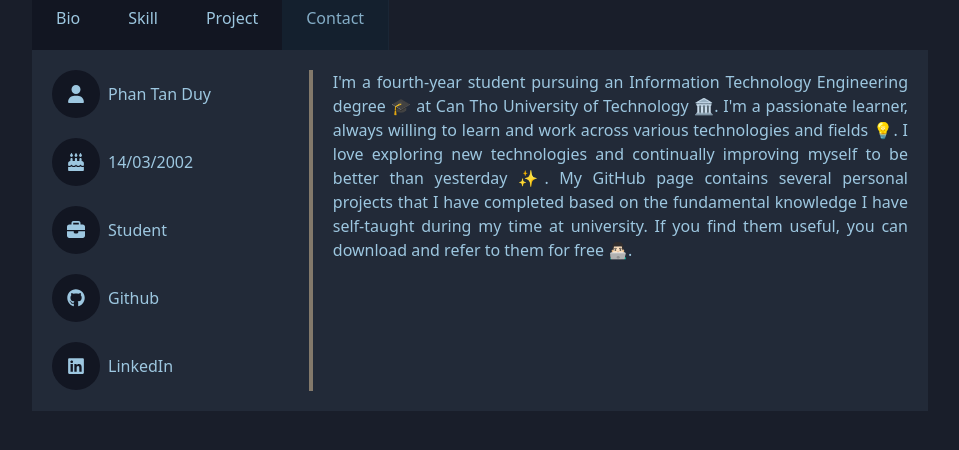
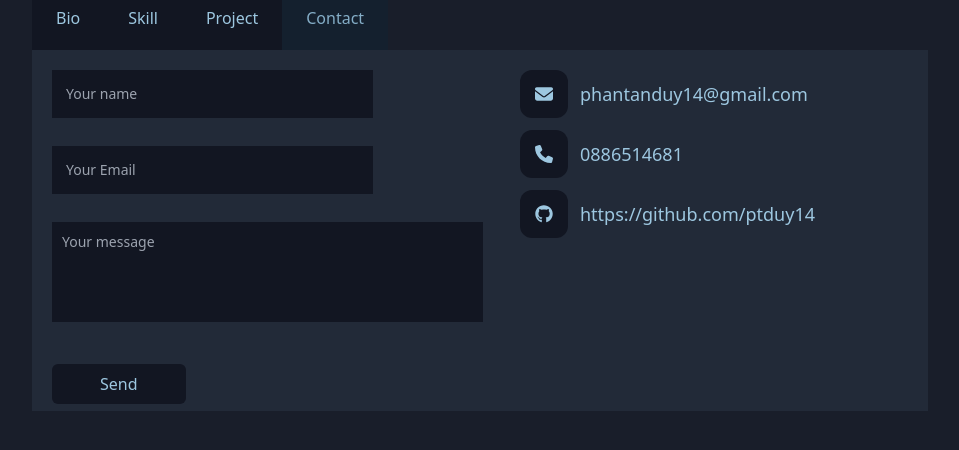
Before and after one commit to ptduy14/portfolio, a React (Create React App) app: page / in a window 1280 px wide. Both pictures are taken after a click on the item "Contact". Shown: the part 374-824 px from the top of the page, without its empty margins (160-1119 px from the left). Built offline with nearby package versions, Linux system fonts and the light colour scheme.

Commit message:
feat: complete contact content

```diff
--- a/src/components/Content/Navbar/index.jsx
+++ b/src/components/Content/Navbar/index.jsx
@@ -18,7 +18,7 @@ export default function Navbar({ navbarContainerRef, positionActiveLine, handleS
         className={`block absolute transition-all duration-500 ease h-full bottom-0 bg-[#1F4962] opacity-20`}
         style={{
           left: `${positionActiveLine.left}px`,
-          width: `${positionActiveLine.width + 1}px`,
+          width: `${positionActiveLine.width}px`,
         }}
       ></div>
     </ul>
--- /dev/null
+++ b/src/components/Content/SubContent/Contact.jsx
@@ -0,0 +1,117 @@
+import { useState } from "react";
+import isEmty from "../../../utils/isEmty";
+import EmailIcon from "../../Icons/EmailIcon";
+import Icon from "../../Icons";
+import PhoneIcon from "../../Icons/PhoneIcon";
+import GithubIcon from "../../Icons/GithubIcon";
+
+export default function Contact() {
+  const [input, setInput] = useState({
+    name: "",
+    email: "",
+    message: "",
+  });
+  const [error, setError] = useState({
+    name: false,
+    email: false,
+    message: false,
+  });
+
+  const handleSubmit = (e) => {
+    e.preventDefault();
+    if (input.name === "" || input.email === "" || input.message === "") {
+      setError({
+        name: isEmty(input.name),
+        email: isEmty(input.email),
+        message: isEmty(input.message),
+      });
+
+      return;
+    }
+
+    setInput({ name: "", email: "", message: "" });
+  };
+
+  return (
+    <div className="flex">
+      <div className="w-1/2">
+        <form onSubmit={handleSubmit} className="space-y-1">
+          <div>
+            <input
+              type="text"
+              placeholder="Your name"
+              className={`w-3/4 p-3 border-solid border-transparent border-2 outline-none text-sm bg-[#121622] ${
+                error.email && "border-[#9d0808] border-[0.0625rem]"
+              }`}
+              value={input.name}
+              onChange={(e) =>
+                setInput((prev) => ({ ...prev, name: e.target.value.trim() }))
+              }
+            />
+            <br />
+            <span className="text-text-color-error text-sm inline-block h-3.5">
+              {error.name && "This feild cannot empty"}
+            </span>
+          </div>
+          <div>
+            <input
+              type="text"
+              placeholder="Your Email"
+              className={`w-3/4 p-3 border-solid border-transparent border-2 outline-none text-sm bg-[#121622] ${
+                error.email && "border-[#9d0808] border-[0.0625rem]"
+              }`}
+              value={input.email}
+              onChange={(e) =>
+                setInput((prev) => ({ ...prev, email: e.target.value.trim() }))
+              }
+            />
+            <br />
+            <span className="text-text-color-error text-sm inline-block h-3.5">
+              {error.email && "This feild cannot empty"}
+            </span>
+          </div>
+          <div>
+            <textarea
+              className={`resize-none text-sm bg-[#121622] p-2.5 outline-none ${
+                error.message || "mb-2"
+              }`}
+              cols="49"
+              rows="4"
+              placeholder="Your message"
+              value={input.message}
+              onChange={(e) =>
+                setInput((prev) => ({
+                  ...prev,
+                  message: e.target.value.trim(),
+                }))
+              }
+            ></textarea>
+            <span className="text-text-color-error text-sm inline-block h-3.5">
+              {error.message && "This feild cannot empty"}
+            </span>
+          </div>
+          <button
+            type="submit"
+            className="bg-tertiary-color px-12 py-2 rounded-md hover:bg-[#2d3f6a] hover:text-[#d6d3cd] transition-all duration-700"
+          >
+            Send
+          </button>
+        </form>
+      </div>
+      <div className="w-1/2 pl-10 space-y-3">
+      <div className="flex items-center text-lg gap-x-3">
+        <Icon iconType={EmailIcon} roundedType="xl"/>
+        <p>phantanduy14@gmail.com</p>
+      </div>
+      <div className="flex items-center text-lg gap-x-3">
+        <Icon iconType={PhoneIcon} roundedType="xl"/>
+        <p>0886514681</p>
+      </div>
+      <div className="flex items-center text-lg gap-x-3">
+        <Icon iconType={GithubIcon} roundedType="xl"/>
+        <p>https://github.com/ptduy14 </p>
+      </div>
+      </div>
+    </div>
+  );
+}
--- a/src/components/Content/index.jsx
+++ b/src/components/Content/index.jsx
@@ -3,6 +3,7 @@ import Navbar from "./Navbar";
 import Bio from "./SubContent/Bio";
 import Skill from "./SubContent/Skill";
 import Project from "./SubContent/Project";
+import Contact from "./SubContent/Contact";
 
 export default function Content() {
   const [positionActiveLine, setPositionActiveLine] = useState({
@@ -34,17 +35,22 @@ export default function Content() {
   const handleRenderCurrentContent = () => {
     switch (currentContent) {
       case "Skill":
-        return <Skill />
+        return <Skill />;
         break;
 
       case "Project":
-        return <Project />
+        return <Project />;
         break;
+
+      case "Contact":
+        return <Contact />;
+        break;
+
       default:
-        return <Bio />
+        return <Bio />;
         break;
     }
-  }
+  };
 
   return (
     <div className="mt-12">
--- /dev/null
+++ b/src/components/Icons/EmailIcon.jsx
@@ -0,0 +1,15 @@
+export default function EmailIcon() {
+  return (
+    <svg
+      width={18}
+      height={18}
+      xmlns="http://www.w3.org/2000/svg"
+      viewBox="0 0 512 512"
+    >
+      <path
+        fill="var(--text-color)"
+        d="M48 64C21.5 64 0 85.5 0 112c0 15.1 7.1 29.3 19.2 38.4L236.8 313.6c11.4 8.5 27 8.5 38.4 0L492.8 150.4c12.1-9.1 19.2-23.3 19.2-38.4c0-26.5-21.5-48-48-48L48 64zM0 176L0 384c0 35.3 28.7 64 64 64l384 0c35.3 0 64-28.7 64-64l0-208L294.4 339.2c-22.8 17.1-54 17.1-76.8 0L0 176z"
+      />
+    </svg>
+  );
+}
--- /dev/null
+++ b/src/components/Icons/PhoneIcon.jsx
@@ -0,0 +1,15 @@
+export default function PhoneIcon() {
+  return (
+    <svg
+      xmlns="http://www.w3.org/2000/svg"
+      viewBox="0 0 512 512"
+      width={18}
+      height={18}
+    >
+      <path
+        fill="var(--text-color)"
+        d="M164.9 24.6c-7.7-18.6-28-28.5-47.4-23.2l-88 24C12.1 30.2 0 46 0 64C0 311.4 200.6 512 448 512c18 0 33.8-12.1 38.6-29.5l24-88c5.3-19.4-4.6-39.7-23.2-47.4l-96-40c-16.3-6.8-35.2-2.1-46.3 11.6L304.7 368C234.3 334.7 177.3 277.7 144 207.3L193.3 167c13.7-11.2 18.4-30 11.6-46.3l-40-96z"
+      />
+    </svg>
+  );
+}
--- a/src/components/Icons/index.jsx
+++ b/src/components/Icons/index.jsx
@@ -1,6 +1,6 @@
-export default function Icon({ iconType: IconType }) {
+export default function Icon({ iconType: IconType, roundedType = "full" }) {
   return (
-    <div className="w-12 h-12 flex items-center justify-center rounded-full bg-tertiary-color">
+    <div className={`w-12 h-12 flex items-center justify-center rounded-${roundedType} bg-tertiary-color`}>
       <IconType />
     </div>
   );
--- a/src/index.css
+++ b/src/index.css
@@ -10,4 +10,5 @@
   --tertiary-color: #121622;
   --hover-color: #0A1222;
   --text-color: #9dc7e0;
+  --text-color-error: #F64242;
 }
--- /dev/null
+++ b/src/utils/isEmty.js
@@ -0,0 +1,3 @@
+export default function isEmty(value) {
+  return value === "" ? true : false;
+}
--- a/tailwind.config.js
+++ b/tailwind.config.js
@@ -9,6 +9,7 @@ module.exports = {
         "tertiary-color": "var(--tertiary-color)",
         "hover-color": "var(--hover-color)",
         "text-color": "var(--text-color)",
+        "text-color-error": "var(--text-color-error)",
       },
     },
   },
```
